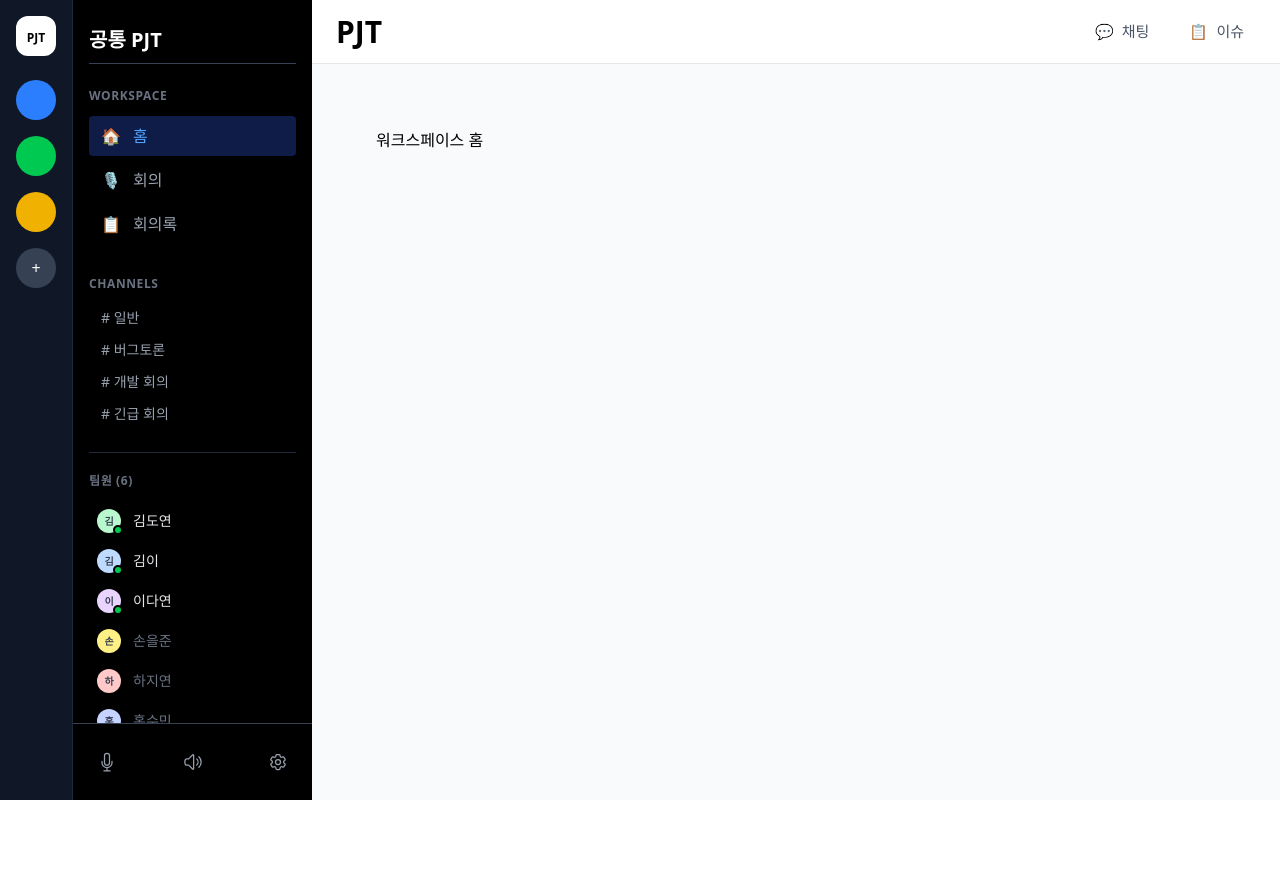
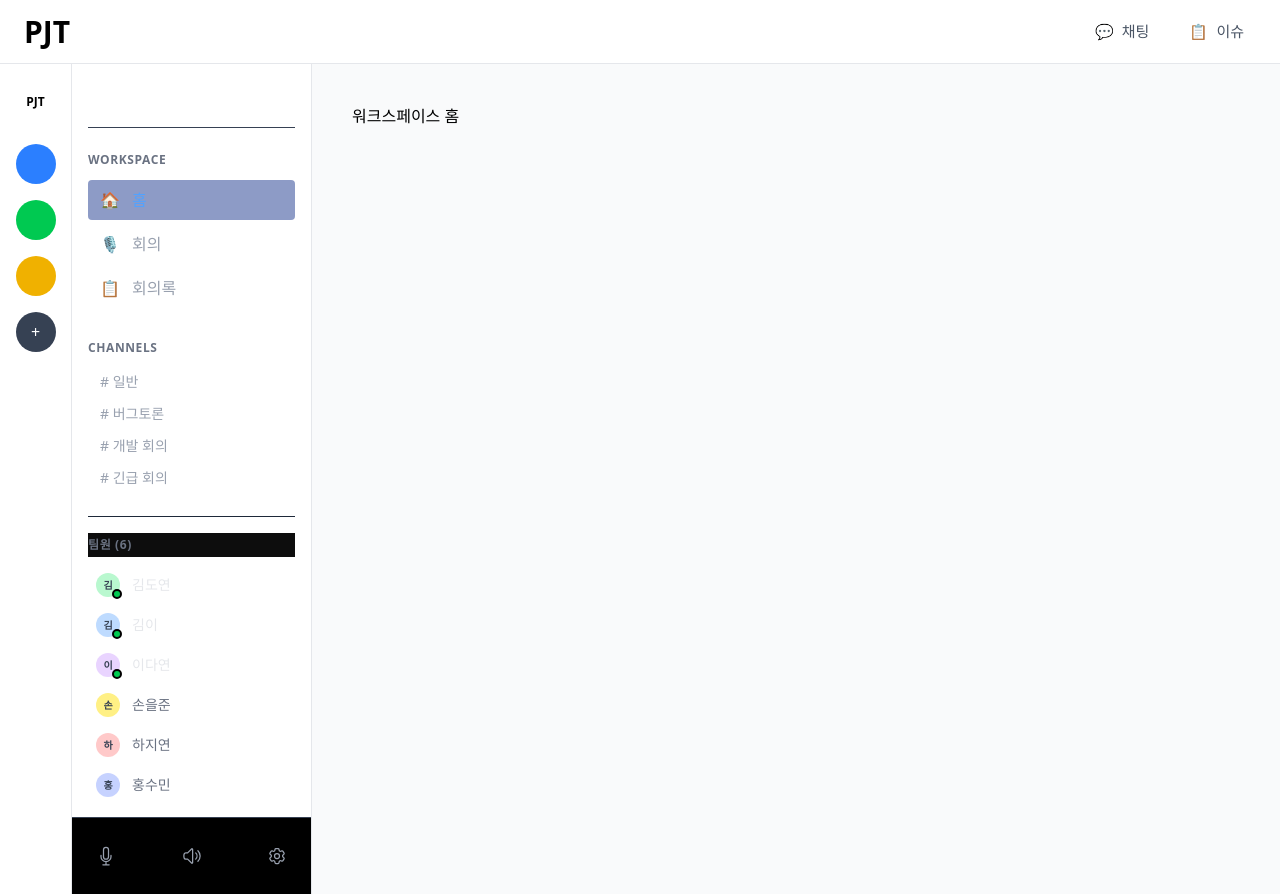
Before and after one commit to Spinxxx-Soo/DIDIT, a React (Vite) app in the folder apps/client/: page /workspace in a window 1280 px wide. Before the commit the page ends 800 px from the top, so only its background shows below. Built offline with nearby package versions, Linux system fonts and the light colour scheme.

Commit message:
update workspacelayout

```diff
--- a/apps/client/src/layouts/BaseLayout.jsx
+++ b/apps/client/src/layouts/BaseLayout.jsx
@@ -17,4 +17,5 @@ const MainLayout = () => {
   );
 };
 
+
 export default MainLayout;
--- a/apps/client/src/layouts/MainLayout.jsx
+++ b/apps/client/src/layouts/MainLayout.jsx
@@ -30,4 +30,5 @@ const MainLayout = () => {
   );
 };
 
+
 export default MainLayout;
--- a/apps/client/src/layouts/WorkspaceLayout.jsx
+++ b/apps/client/src/layouts/WorkspaceLayout.jsx
@@ -1,68 +1,68 @@
-import React, { useState } from 'react';
 import { Outlet } from 'react-router-dom';
-
-import GNB from '../components/features/layout/GNB'; // GNB import 추가
+import { useState } from 'react';
+import GNB from '../components/features/layout/GNB';
 import ProjectSidebar from '../components/features/layout/ProjectSidebar';
 import ChannelSidebar from '../components/features/layout/ChannelSidebar';
 import RightSidebar from '../components/features/layout/RightSidebar';
 
+/**
+ * WorkspaceLayout - 프로젝트 내부 전체 레이아웃
+ * 사용: 홈, 회의, 회의록 등 프로젝트 내부 페이지
+ *
+ *
+ * 구조:
+ * ┌──────────────────────────────────────────┐
+ * │              GNB (전체 상단)              │
+ * ├──────┬────────┬────────────────┬─────────┤
+ * │ Proj │Channel │    Content     │  Right  │
+ * │ Side │ Side   │                │  Side   │
+ * └──────┴────────┴────────────────┴─────────┘
+ */
 const WorkspaceLayout = () => {
-  // 우측 패널 상태 관리: null | 'chat' | 'issue'
-  const [activePanel, setActivePanel] = useState(null);
+  const [activePanel, setActivePanel] = useState(null); // 'chat' | 'issue' | null
 
-  // 패널 토글 함수
-  const togglePanel = (panelName) => {
-    setActivePanel(prev => prev === panelName ? null : panelName);
+  const handleChatClick = () => {
+    setActivePanel(activePanel === 'chat' ? null : 'chat');
+  };
+
+  const handleIssueClick = () => {
+    setActivePanel(activePanel === 'issue' ? null : 'issue');
   };
 
   return (
-    <div className="flex h-screen w-full overflow-hidden bg-white">
-      {/* 1열: 프로젝트 선택 바 */}
-      <aside className="w-[72px] bg-gray-900 flex-shrink-0 flex flex-col items-center py-4 z-30">
+    <div className="min-h-screen bg-[var(--bg-app)] flex flex-col">
+      {/* 상단 GNB - 전체 레이아웃 최상단 */}
+      <GNB
+        variant="workspace"
+        onChatClick={handleChatClick}
+        onIssueClick={handleIssueClick}
+        activePanel={activePanel}
+      />
+
+      <div className="flex flex-1 overflow-hidden">
+        {/* 1열: 프로젝트 사이드바 */}
+        <aside className="w-[72px] bg-[var(--bg-sidebar)] border-r border-[var(--border-default)] flex-shrink-0 py-4">
           <ProjectSidebar />
         </aside>
 
-      {/* 2열: 채널 및 메뉴 바 */}
-      <aside className="w-[240px] bg-black border-l border-gray-800 flex-shrink-0 flex flex-col z-20 text-white">
+        {/* 2열: 채널 사이드바 */}
+        <aside className="w-[240px] bg-[var(--bg-sidebar)] border-r border-[var(--border-default)] flex-shrink-0">
           <ChannelSidebar />
         </aside>
 
-      {/* 3열: 메인 영역 (GNB + 콘텐츠 + 우측 사이드바 컨테이너) */}
-      <div className="flex-1 flex flex-col min-w-0 bg-gray-50 relative overflow-hidden">
-
-        {/* 워크스페이스 상단 GNB */}
-        <GNB
-          variant="workspace"
-          activePanel={activePanel}
-          onChatClick={() => togglePanel('chat')}
-          onIssueClick={() => togglePanel('issue')}
-        />
-
-        {/* 콘텐츠 + 우측 패널 래퍼 */}
-        <div className="flex-1 flex relative overflow-hidden">
-            {/* 메인 콘텐츠 (Outlet) */}
-            <main className="flex-1 overflow-y-auto relative p-6">
+        {/* 3열: 메인 콘텐츠 */}
+        <main className="flex-1 overflow-auto">
           <Outlet />
         </main>
 
-            {/* ★ 4열: 우측 사이드바 (슬라이드 애니메이션 적용) */}
-            {/* absolute 대신 transform을 사용하여 자연스럽게 밀고 들어오거나,
-                overlay 방식을 원하시면 absolute right-0을 사용하면 됩니다.
-                여기서는 컨텐츠를 가리지 않고 옆에 붙는 슬라이드 방식을 적용합니다. */}
-            <div
-                className={`flex-shrink-0 border-l border-gray-200 bg-white transition-all duration-300 ease-in-out z-10 ${
-                    activePanel ? 'w-[360px] translate-x-0' : 'w-0 translate-x-full border-none'
+        {/* 4열: 오른쪽 사이드바 (채팅/이슈) - 슬라이드 애니메이션 */}
+        <aside
+          className={`bg-[var(--bg-panel)] border-l border-[var(--border-default)] flex-shrink-0 transition-all duration-300 ease-in-out overflow-hidden ${
+            activePanel ? 'w-[320px]' : 'w-0 border-none'
           }`}
-                style={{ overflow: 'hidden' }} // 닫힐 때 내부 컨텐츠 숨김
         >
-                {/* 패널 내용 컴포넌트 */}
-                <RightSidebar
-                    activePanel={activePanel}
-                    onClose={() => setActivePanel(null)}
-                />
-            </div>
-        </div>
-
+          <RightSidebar activePanel={activePanel} onClose={() => setActivePanel(null)} />
+        </aside>
       </div>
     </div>
   );
--- a/apps/client/src/pages/MyPage.jsx
+++ b/apps/client/src/pages/MyPage.jsx
@@ -11,6 +11,7 @@ import {
 } from '@/components/common/Card';
 import { Modal } from '@/components/common/Modal';
 import { Input } from '@/components/common/Input';
+
 
 /**
  * MyPage - 마이페이지 (프로젝트 리스트)
--- a/apps/client/src/styles/index.css
+++ b/apps/client/src/styles/index.css
@@ -44,52 +44,78 @@
    LIGHT MODE (기본)
    ======================================== */
 :root {
+  /* Background */
   --bg-app: #F9FAFB;
+  --bg-sidebar: #FFFFFF;
   --bg-panel: #FFFFFF;
+  --bg-elevated: #FFFFFF;
   --bg-input: #F3F4F6;
   --bg-hover: #F3F4F6;
 
+  /* Text */
   --text-bright: #111827;
   --text-primary: #374151;
   --text-secondary: #6B7280;
   --text-tertiary: #9CA3AF;
   --text-disabled: #D1D5DB;
 
+  /* Border */
   --border-default: #E5E7EB;
+  --border-subtle: #F3F4F6;
   --border-strong: #D1D5DB;
+  --border-focus: #10B981;
 
+  /* Semantic */
   --success-bg: #D1FAE5;
+  --success-text: #065F46;
   --warning-bg: #FEF3C7;
+  --warning-text: #92400E;
   --error-bg: #FEE2E2;
+  --error-text: #991B1B;
   --info-bg: #DBEAFE;
+  --info-text: #1E40AF;
 }
 
 /* ========================================
    DARK MODE
    ======================================== */
 [data-theme="dark"] {
+  /* Background */
   --bg-app: #1A1D1F;
+  --bg-sidebar: #14161A;
   --bg-panel: #242629;
+  --bg-elevated: #2A2D31;
   --bg-input: #2F3237;
   --bg-hover: #282B2F;
 
+  /* Text */
   --text-bright: #FFFFFF;
   --text-primary: #E5E7EB;
   --text-secondary: #9CA3AF;
   --text-tertiary: #6B7280;
   --text-disabled: #4B5563;
 
+  /* Border */
   --border-default: #2D3035;
+  --border-subtle: #24262A;
   --border-strong: #3E4147;
 
+  /* Semantic (Dark - Transparent Backgrounds) */
   --success-bg: rgba(16, 185, 129, 0.15);
+  --success-text: #34D399;
   --warning-bg: rgba(245, 158, 11, 0.15);
+  --warning-text: #FBBF24;
   --error-bg: rgba(239, 68, 68, 0.15);
+  --error-text: #F87171;
   --info-bg: rgba(59, 130, 246, 0.15);
+  --info-text: #60A5FA;
 
+  /* Shadows */
   --shadow-sm: none;
   --shadow-md: none;
   --shadow-lg: none;
+  --shadow-xl: none;
+  --shadow-focus: 0 0 0 3px rgba(16, 185, 129, 0.15);
 }
 
 /* ========================================
```
Lines whose indentation alone changed are shown as unchanged.
